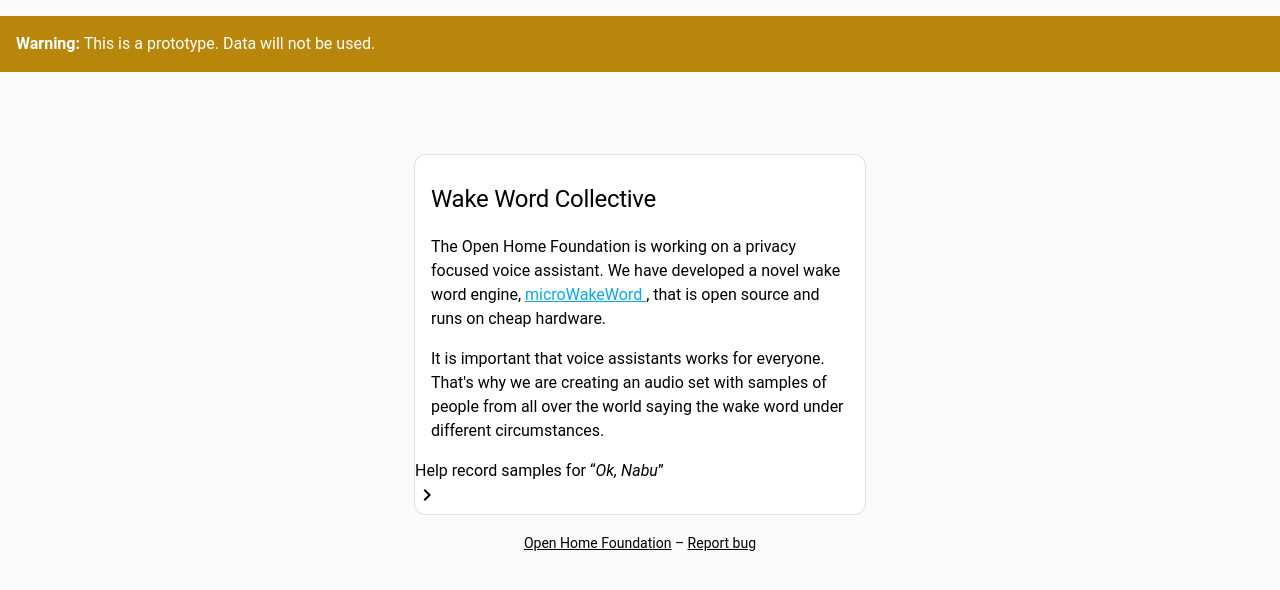
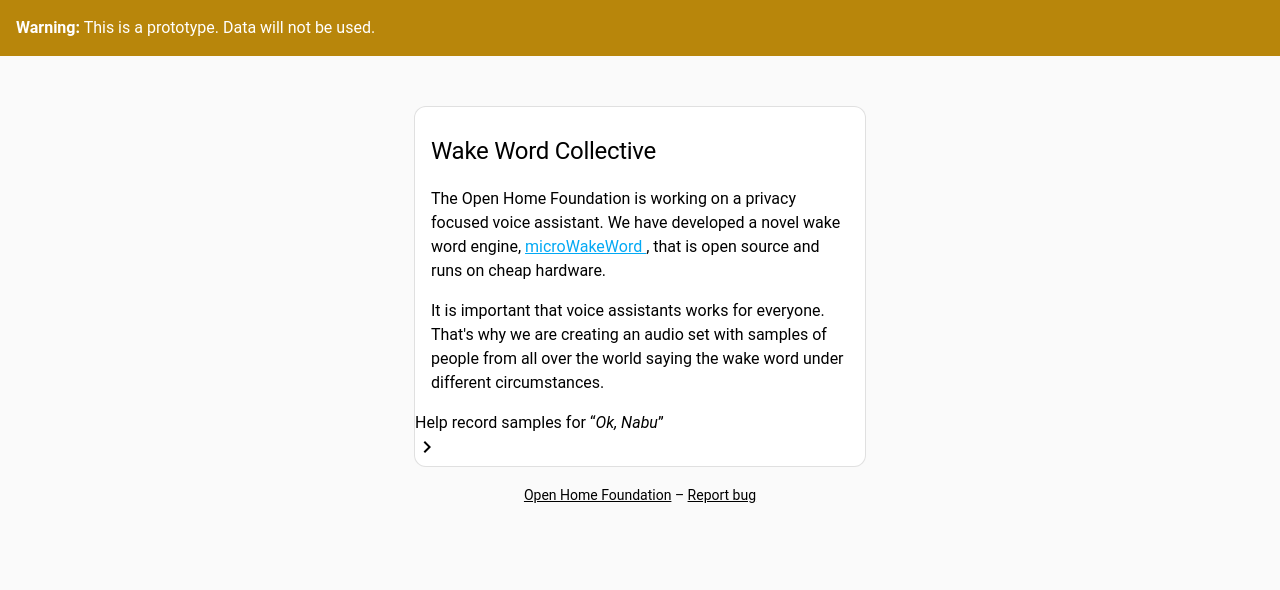
Before and after one commit to OHF-Voice/wake-word-collective, a website with bundled scripts: page static/index.html in a window 1280 px wide. Built offline with nearby package versions, Linux system fonts and the light colour scheme.

Commit message:
Update styling

```diff
--- a/src/components/card-layout.ts
+++ b/src/components/card-layout.ts
@@ -29,7 +29,6 @@
       display: flex;
       flex-direction: column;
       align-items: center;
-      padding: 16px;
       max-width: 450px;
     }
 
--- a/static/index.html
+++ b/static/index.html
@@ -127,9 +127,9 @@
     </script>
   </head>
   <body>
-    <p style="background-color: darkgoldenrod; color: white; padding: 1em">
+    <div style="background-color: darkgoldenrod; color: white; padding: 1em">
       <strong>Warning:</strong> This is a prototype. Data will not be used.
-    </p>
+    </div>
     <page-router class="layout"></page-router>
     <script type="module" src="./js/entrypoint.js"></script>
   </body>
```
